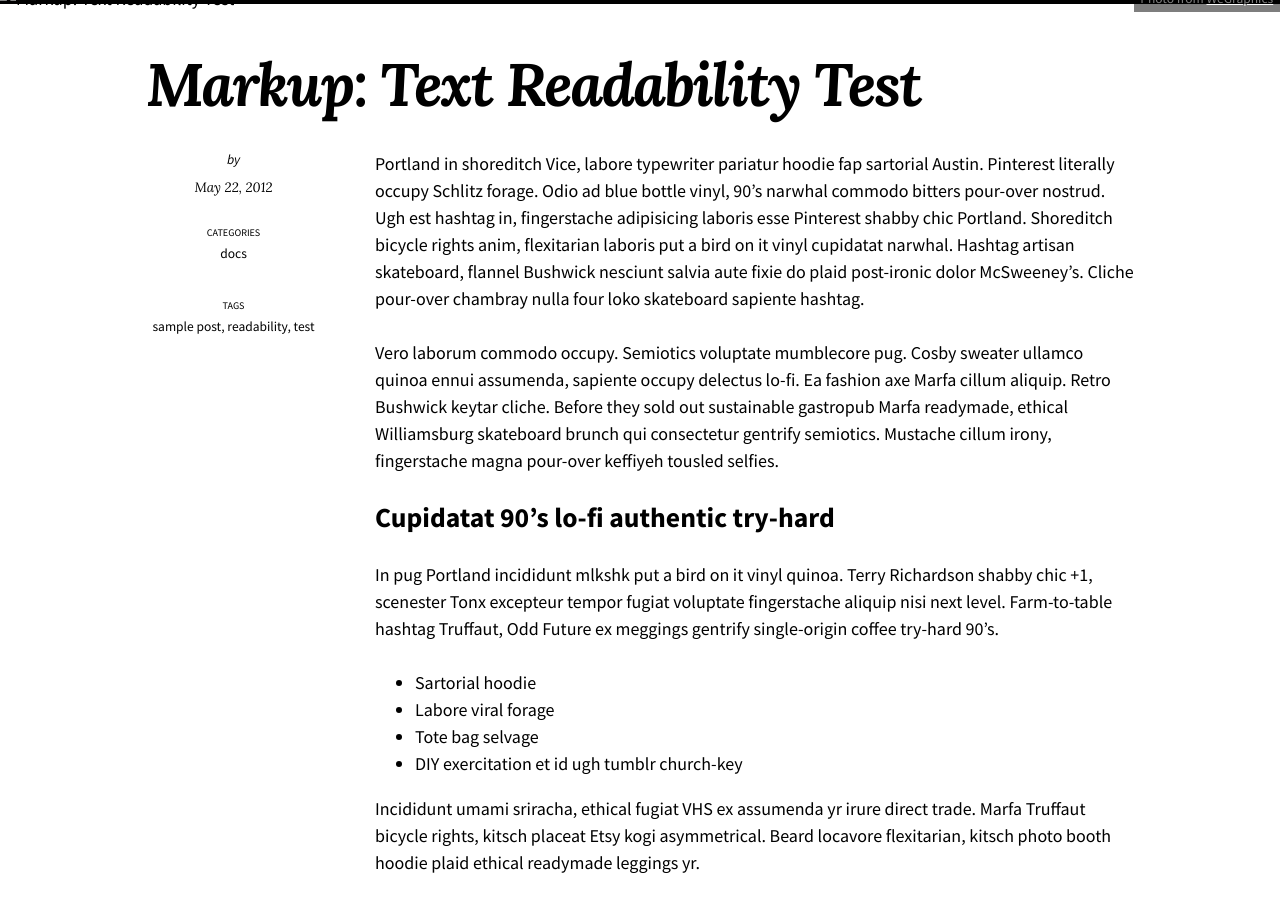
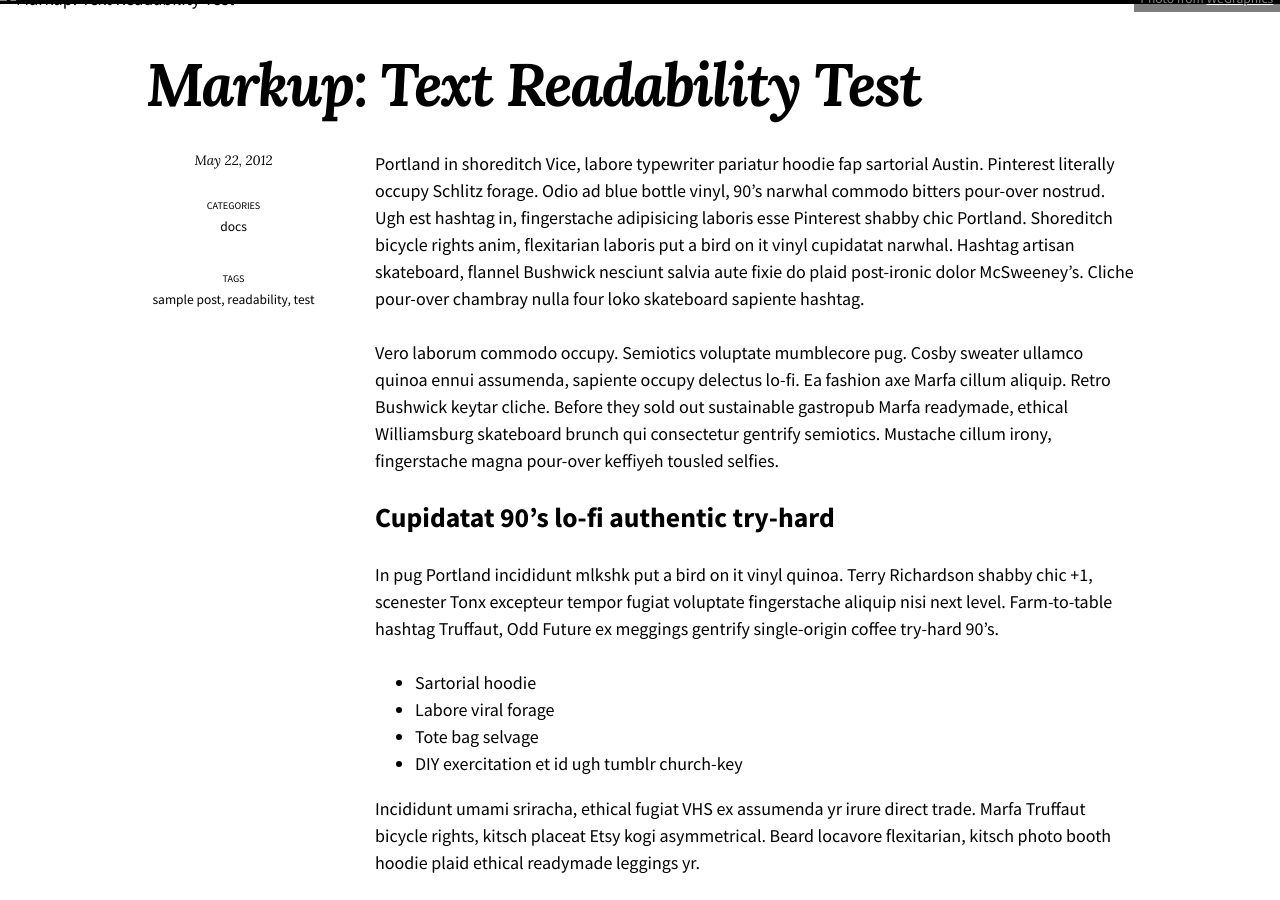
Before and after one commit to FoxerCoeee/FoxerCoeee, a Jekyll site: the page built from docs/_posts/2012-05-22-markup-text-readability.md, in a window 1280 px wide and 900 px high. Built offline with Jekyll 4.4.1, drawn with Linux system fonts in a browser that asks for light colours; nearby versions of some CDN libraries; our own code applies the rules of GitHub Pages for plain Markdown files.

Commit message:
Add conditional for `author.name`

```diff
--- a/_includes/page-author.html
+++ b/_includes/page-author.html
@@ -12,9 +12,11 @@
   {%- endif -%}
 
   <div class="author-info">
-    <div class="author-name">
-      {% if site.data.text[site.locale].by %}<em>{{ site.data.text[site.locale].by }}</em> {% endif %}<span class="p-name">{{ author.name }}</span>
-    </div>
+    {%- if author.name -%}
+      <div class="author-name">
+        {% if site.data.text[site.locale].by %}<em>{{ site.data.text[site.locale].by }}</em> {% endif %}<span class="p-name">{{ author.name }}</span>
+      </div>
+    {%- endif -%}
     {%- if author.links[1] -%}
       <ul class="author-links">
         {%- for link in author.links -%}
```
